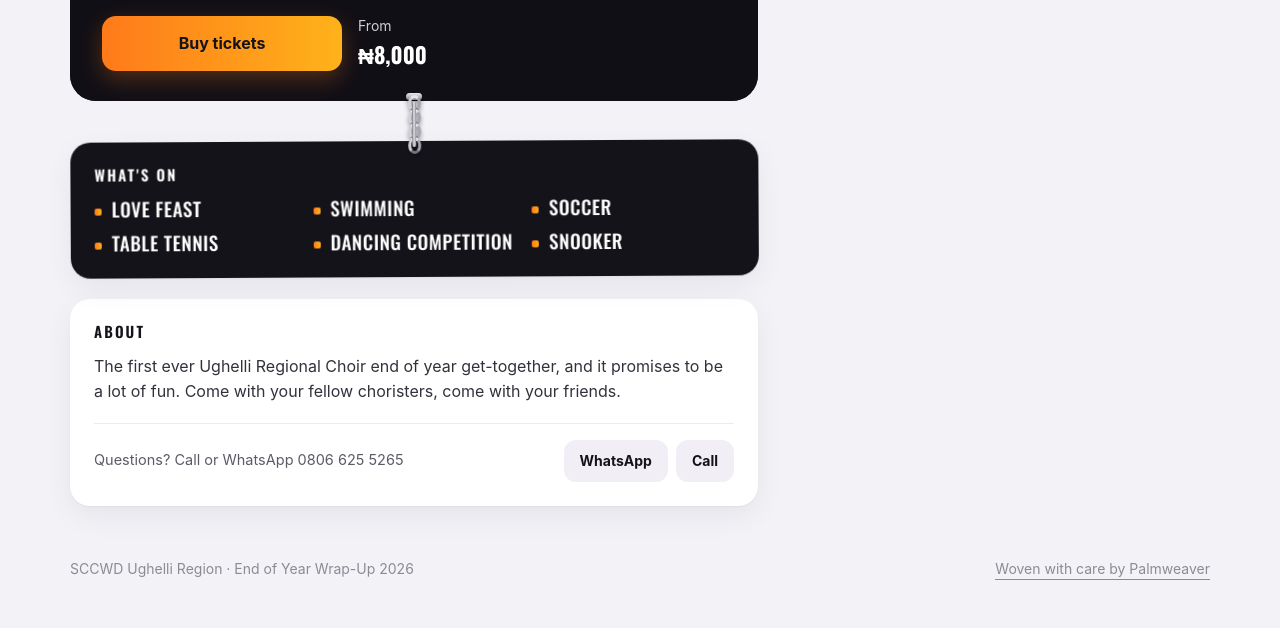
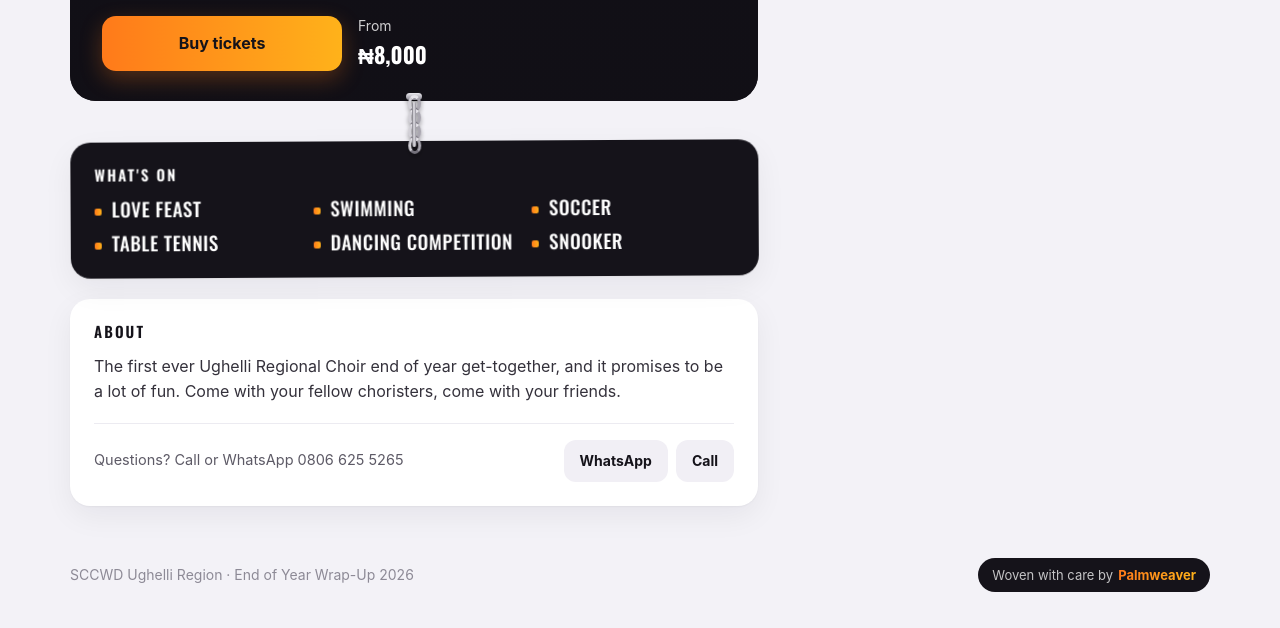
Before and after one commit to Dalewebx/ughelli-wrapup, a website built with Vite: page index.html in a window 1280 px wide. Shown: the part 766-1394 px from the top of the page. Built offline with nearby package versions, Linux system fonts and the light colour scheme; files whose address does not match are found by name.

Commit message:
Highlight Palmweaver credit, show order error detail for diagnosis
Co-Authored-By: Claude Opus 5.5 <noreply@anthropic.com>
Claude-Session: https://claude.ai/code/session_01GjEyqaD2Sx3QCFQvbwdUQF

```diff
--- a/functions/api/order.ts
+++ b/functions/api/order.ts
@@ -75,6 +75,7 @@ export const onRequestPost = async ({ request, env }: { request: Request; env: E
     return json({ ref, url: init.data.authorization_url });
   } catch (e: any) {
     console.error(e);
-    return bad('Something went wrong. Please try again.', 500);
+    // detail is for diagnosis only; the page shows the friendly message.
+    return json({ error: 'Something went wrong. Please try again.', detail: String(e?.message || e).slice(0, 300) }, 500);
   }
 };
--- a/index.html
+++ b/index.html
@@ -126,7 +126,7 @@
 
     <footer class="site-foot">
       <span>SCCWD Ughelli Region · End of Year Wrap-Up 2026</span>
-      <a class="credit" href="https://wa.me/2349056209920?text=Hi%2C%20I%20saw%20the%20Ughelli%20Wrap-Up%20ticket%20site%20and%20I%27d%20like%20a%20site%20like%20it." target="_blank" rel="noopener">Woven with care by Palmweaver</a>
+      <a class="credit" href="https://wa.me/2349056209920?text=Hi%2C%20I%20saw%20the%20Ughelli%20Wrap-Up%20ticket%20site%20and%20I%27d%20like%20a%20site%20like%20it." target="_blank" rel="noopener">Woven with care by <b>Palmweaver</b></a>
     </footer>
 
     <div class="mbar" id="mbar">
--- a/src/styles/base.css
+++ b/src/styles/base.css
@@ -264,13 +264,27 @@ textarea.input {
 }
 
 .credit {
-  color: inherit;
+  display: inline-flex;
+  align-items: center;
+  gap: 5px;
+  padding: 7px 14px;
+  border-radius: 999px;
+  background: var(--ink);
+  color: rgba(255, 255, 255, 0.75);
   text-decoration: none;
-  border-bottom: 1px solid currentColor;
+  font-size: 13px;
+}
+
+.credit b {
+  background: linear-gradient(90deg, #ff7a1a, #ffb21a);
+  -webkit-background-clip: text;
+  background-clip: text;
+  color: transparent;
+  font-weight: 700;
 }
 
 .credit:hover {
-  color: var(--ink);
+  color: #fff;
 }
 
 .msg-info {
@@ -301,7 +315,8 @@ textarea.input {
   font-size: 14px;
   display: flex;
   flex-wrap: wrap;
-  gap: 8px 18px;
+  gap: 12px 18px;
+  align-items: center;
   justify-content: space-between;
 }
 
```
Also changed, not shown: ticket.html (+1 -1 lines).
